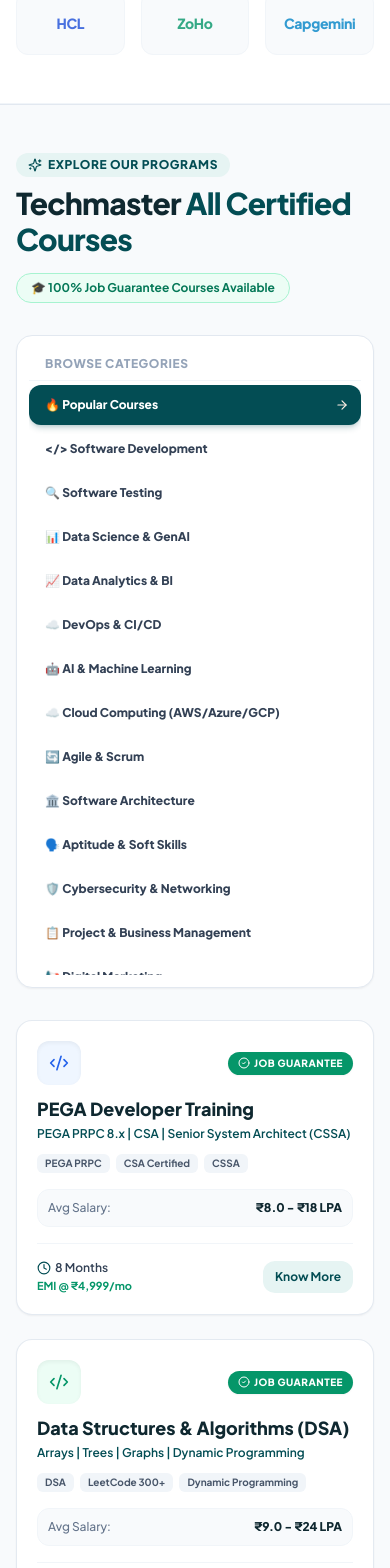
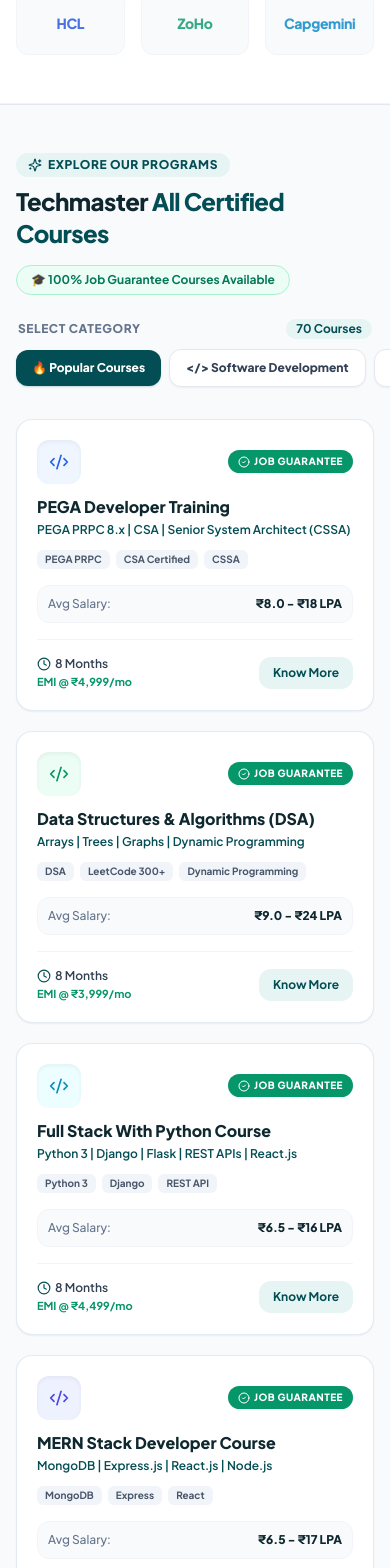
Before and after one commit to HasnainAli56/course-demo-website, a React (Vite) app: page / in a window 390 px wide. Shown: the part 1481-3049 px from the top of the page. Built offline with nearby package versions, Linux system fonts and the light colour scheme.

Commit message:
fix: resolve course overlapping in mobile phone view

```diff
--- a/src/components/CourseGrid.jsx
+++ b/src/components/CourseGrid.jsx
@@ -32,17 +32,17 @@
   });
 
   return (
-    <section id="courses" className="py-12 lg:py-20 bg-slate-50 border-t border-slate-200">
+    <section id="courses" className="py-12 lg:py-20 bg-slate-50 border-t border-slate-200 scroll-mt-20">
       <div className="max-w-7xl mx-auto px-4 sm:px-6 lg:px-8">
 
         {/* Section Title Header */}
-        <div className="flex flex-col md:flex-row md:items-end justify-between mb-8 gap-4">
+        <div className="flex flex-col md:flex-row md:items-end justify-between mb-6 sm:mb-8 gap-4">
           <div>
             <div className="inline-flex items-center gap-1.5 bg-brand-mint text-brand-teal text-xs font-extrabold px-3 py-1 rounded-full uppercase tracking-wider mb-2">
               <Sparkles className="w-3.5 h-3.5" />
               <span>EXPLORE OUR PROGRAMS</span>
             </div>
-            <h2 className="text-3xl sm:text-4xl font-extrabold text-brand-navy tracking-tight">
+            <h2 className="text-2xl sm:text-3xl lg:text-4xl font-extrabold text-brand-navy tracking-tight">
               Techmaster <span className="text-brand-teal">All Certified Courses</span>
             </h2>
           </div>
@@ -54,13 +54,46 @@
           </div>
         </div>
 
-        {/* Dual Layout: Left Sidebar Categories + Right Cards Grid */}
+        {/* Mobile Horizontal Category Scroller (Phone View Only) */}
+        <div className="lg:hidden mb-6">
+          <div className="flex items-center justify-between mb-2.5 px-0.5">
+            <span className="text-xs font-extrabold uppercase tracking-wider text-slate-500">
+              Select Category
+            </span>
+            <span className="text-xs font-bold text-brand-teal bg-brand-mint px-2.5 py-0.5 rounded-full">
+              {filteredCourses.length} Courses
+            </span>
+          </div>
+          <div className="flex items-center gap-2 overflow-x-auto pb-2 -mx-4 px-4 sm:mx-0 sm:px-0 no-scrollbar">
+            {CATEGORIES.map((cat) => {
+              const isActive = activeCategory === cat.id;
+              return (
+                <button
+                  key={cat.id}
+                  onClick={() => setActiveCategory(cat.id)}
+                  className={`shrink-0 px-4 py-2.5 rounded-xl text-xs font-extrabold transition-all whitespace-nowrap flex items-center gap-1.5 shadow-sm active:scale-95 ${
+                    isActive
+                      ? 'bg-brand-teal text-white shadow-brand-teal/20'
+                      : 'bg-white text-slate-700 border border-slate-200 hover:bg-brand-mint/50 hover:text-brand-teal'
+                  }`}
+                >
+                  <span>{cat.label}</span>
+                </button>
+              );
+            })}
+          </div>
+        </div>
+
+        {/* Dual Layout: Left Sidebar Categories (Desktop) + Right Cards Grid */}
         <div className="grid grid-cols-1 lg:grid-cols-12 gap-8 items-start">
 
-          {/* LEFT SIDEBAR (Category Explorer) */}
-          <div className="lg:col-span-3 bg-white rounded-2xl border border-slate-200 shadow-sm p-3 sticky top-24 space-y-1">
-            <div className="px-4 py-2 border-b border-slate-100 text-xs font-extrabold uppercase tracking-wider text-slate-400">
-              Browse Categories
+          {/* LEFT SIDEBAR (Category Explorer - Desktop Only, Sticky) */}
+          <div className="hidden lg:block lg:col-span-3 bg-white rounded-2xl border border-slate-200 shadow-sm p-3 lg:sticky lg:top-24 space-y-1">
+            <div className="px-4 py-2 border-b border-slate-100 text-xs font-extrabold uppercase tracking-wider text-slate-400 flex items-center justify-between">
+              <span>Browse Categories</span>
+              <span className="text-[11px] font-bold text-brand-teal">
+                {filteredCourses.length}
+              </span>
             </div>
 
             <div className="space-y-1 max-h-[70vh] overflow-y-auto no-scrollbar">
@@ -85,7 +118,7 @@
           </div>
 
           {/* RIGHT CARDS GRID */}
-          <div className="lg:col-span-9">
+          <div className="lg:col-span-9 w-full">
             {filteredCourses.length === 0 ? (
               <div className="text-center py-16 bg-white rounded-2xl border border-dashed border-slate-200">
                 <p className="text-slate-500 font-medium">No courses found matching this category.</p>
@@ -97,7 +130,7 @@
                 </button>
               </div>
             ) : (
-              <div className="grid grid-cols-1 md:grid-cols-2 lg:grid-cols-3 gap-6">
+              <div className="grid grid-cols-1 sm:grid-cols-2 lg:grid-cols-3 gap-5 sm:gap-6">
                 {filteredCourses.map((course) => {
                   const IconComponent = ICON_MAP[course.iconName] || Code2;
 
@@ -109,12 +142,12 @@
                     >
                       {/* Top Bar Badges */}
                       <div className="flex items-center justify-between mb-3">
-                        <div className={`w-11 h-11 rounded-xl flex items-center justify-center shadow-inner ${course.iconBg}`}>
+                        <div className={`w-11 h-11 rounded-xl flex items-center justify-center shadow-inner shrink-0 ${course.iconBg}`}>
                           <IconComponent className="w-5 h-5" />
                         </div>
 
                         {course.jobGuarantee && (
-                          <span className="bg-emerald-600 text-white text-[10px] font-extrabold px-2.5 py-1 rounded-full uppercase tracking-wider shadow-sm flex items-center gap-1">
+                          <span className="bg-emerald-600 text-white text-[10px] font-extrabold px-2.5 py-1 rounded-full uppercase tracking-wider shadow-sm flex items-center gap-1 shrink-0">
                             <CheckCircle2 className="w-3 h-3" /> Job Guarantee
                           </span>
                         )}
@@ -122,7 +155,7 @@
 
                       {/* Course Title & Tech Badges */}
                       <div>
-                        <h3 className="text-lg font-extrabold text-brand-navy group-hover:text-brand-teal transition-colors leading-snug mb-1">
+                        <h3 className="text-base sm:text-lg font-extrabold text-brand-navy group-hover:text-brand-teal transition-colors leading-snug mb-1">
                           {course.title}
                         </h3>
 
@@ -146,11 +179,11 @@
                       </div>
 
                       {/* Card Footer Actions */}
-                      <div className="pt-4 border-t border-slate-100 flex items-center justify-between">
-                        <div className="flex flex-col text-xs font-semibold text-slate-500">
+                      <div className="pt-4 border-t border-slate-100 flex items-center justify-between gap-2">
+                        <div className="flex flex-col text-xs font-semibold text-slate-500 shrink-0">
                           <span className="flex items-center gap-1 text-slate-700">
-                            <Clock className="w-3.5 h-3.5 text-brand-teal" />
-                            {course.duration}
+                            <Clock className="w-3.5 h-3.5 text-brand-teal shrink-0" />
+                            <span>{course.duration}</span>
                           </span>
                           <span className="text-[11px] text-emerald-600 font-bold mt-0.5">
                             EMI @ {course.emi}
@@ -158,13 +191,13 @@
                         </div>
 
                         {/* Action Link Buttons */}
-                        <div className="flex items-center gap-2">
+                        <div className="flex items-center gap-2 shrink-0">
                           <button
                             onClick={(e) => {
                               e.stopPropagation();
                               onSelectCourse(course);
                             }}
-                            className="bg-brand-mint text-brand-teal hover:bg-brand-teal hover:text-white font-bold text-xs px-3 py-2 rounded-xl transition-colors"
+                            className="bg-brand-mint text-brand-teal hover:bg-brand-teal hover:text-white font-bold text-xs px-3.5 py-2 rounded-xl transition-colors shrink-0"
                           >
                             Know More
                           </button>
--- a/src/index.css
+++ b/src/index.css
@@ -32,3 +32,14 @@
 .gradient-teal-glow {
   background: radial-gradient(circle at 50% 50%, rgba(3, 77, 84, 0.06) 0%, rgba(255, 255, 255, 0) 70%);
 }
+
+/* Hide scrollbar for Chrome, Safari and Opera */
+.no-scrollbar::-webkit-scrollbar {
+  display: none;
+}
+
+/* Hide scrollbar for IE, Edge and Firefox */
+.no-scrollbar {
+  -ms-overflow-style: none;
+  scrollbar-width: none;
+}
```
